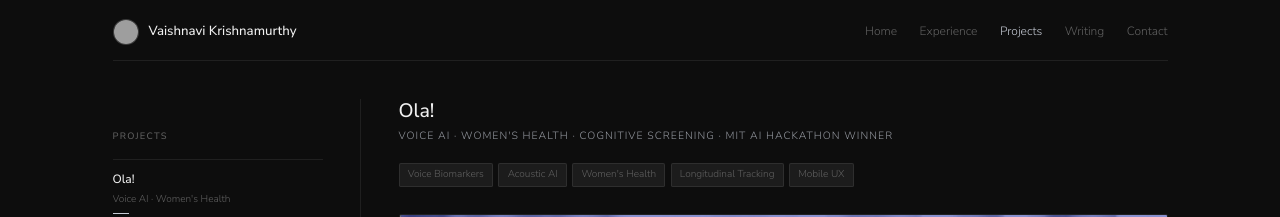
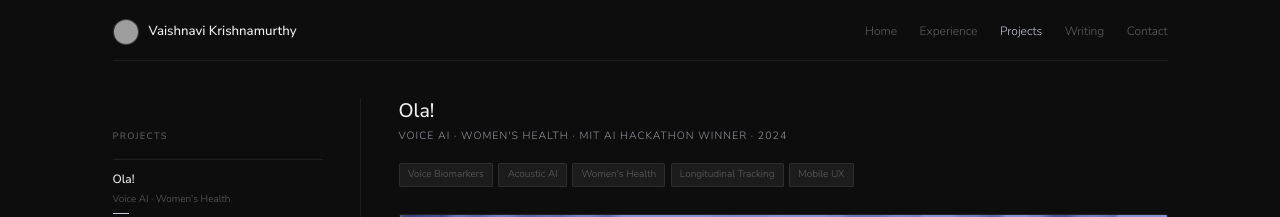
Before and after one commit to vulcananarchist/portfolio, a Next.js app: page /projects/ola in a window 1280 px wide. Shown: the top 217 px of the page. Built offline with nearby package versions, Linux system fonts and the light colour scheme; grey boxes are pictures that could not be loaded.

Commit message:
Equiderm thesis page + years on all projects

```diff
--- a/app/projects/ola/page.tsx
+++ b/app/projects/ola/page.tsx
@@ -7,7 +7,7 @@ export default function Ola() {
     <div>
       <h1 className="text-[1.3rem] font-medium leading-[1.25] mb-[0.3rem]">Ola!</h1>
       <p className="text-[0.7rem] text-acc uppercase tracking-[0.1em] mb-[1.2rem] opacity-75">
-        Voice AI · Women's Health · Cognitive Screening · MIT AI Hackathon Winner
+        Voice AI · Women's Health · MIT AI Hackathon Winner · 2024
       </p>
       <Tags items={['Voice Biomarkers','Acoustic AI',"Women's Health",'Longitudinal Tracking','Mobile UX']} />
 
```
